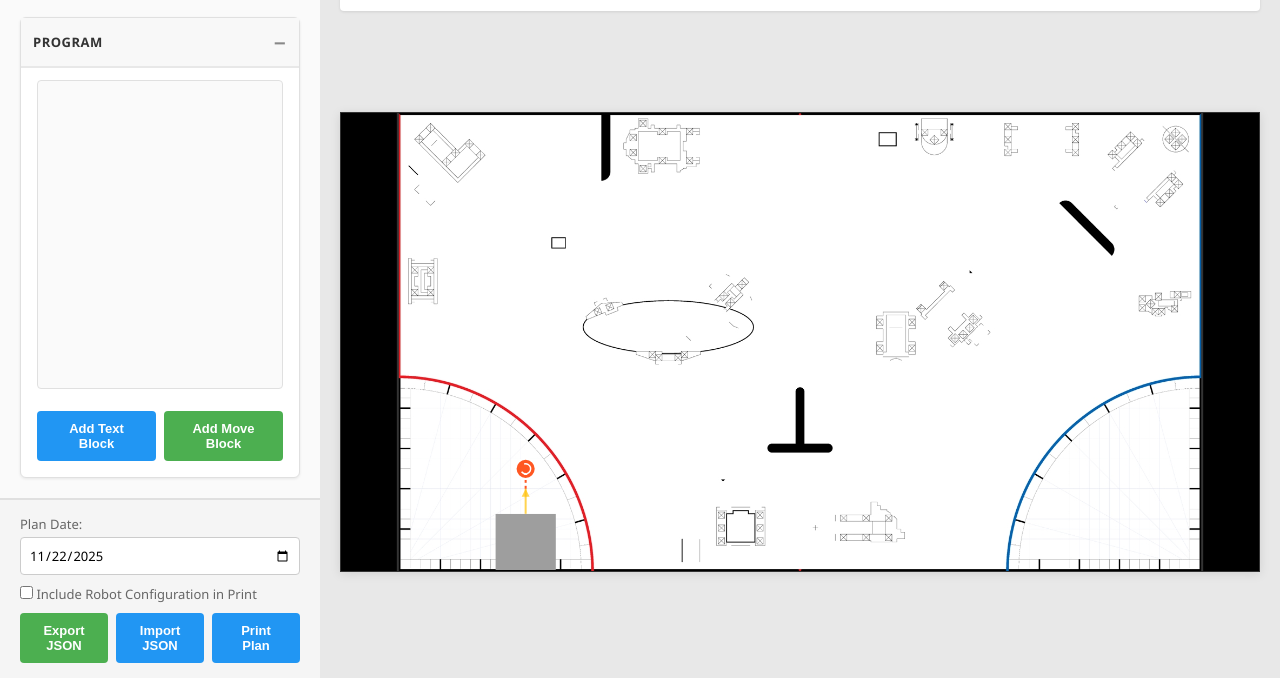
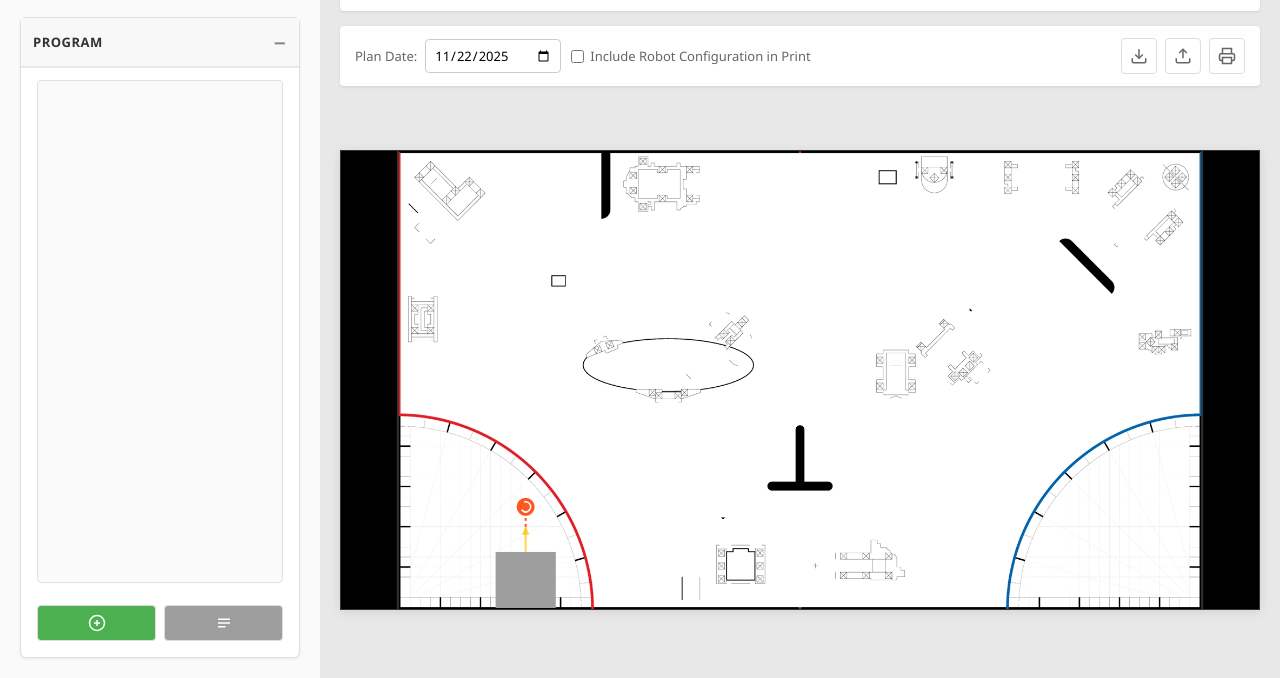
Before and after one commit to Lansing-Tech-Studio/mission-path-planner, a website: page index.html in a window 1280 px wide. Both pictures are taken after a click on the button "PROGRAM". Shown: the part 122-800 px from the top of the page. Drawn offline with Linux system fonts and the light colour scheme.

Commit message:
feat(ui): Enhance button layout and styles for improved user interaction (#6)

```diff
--- a/app.js
+++ b/app.js
@@ -115,7 +115,7 @@ class MissionPlanner {
             matAlignment.addEventListener('change', () => this.update());
         }
 
-        // Block management
+        // Block management (Program tab)
         document.getElementById('addTextBlock').addEventListener('click', () => {
             this.blocks.addTextBlock();
             this.update();
--- a/index.html
+++ b/index.html
@@ -137,8 +137,19 @@
                         <div class="section-content">
                         <div id="programBlocks" class="program-blocks"></div>
                         <div class="button-group">
-                            <button id="addTextBlock" class="btn btn-secondary">Add Text Block</button>
-                            <button id="addMoveBlock" class="btn btn-primary">Add Move Block</button>
+                            <button id="addMoveBlock" class="btn btn-success icon-btn" title="Add Move Block">
+                                <svg class="icon" viewBox="0 0 24 24" fill="none" stroke-width="2">
+                                    <circle cx="12" cy="12" r="10"/>
+                                    <path d="M12 8v8M8 12h8"/>
+                                </svg>
+                                <span class="btn-text">Move</span>
+                            </button>
+                            <button id="addTextBlock" class="btn btn-neutral icon-btn" title="Add Text Block">
+                                <svg class="icon" viewBox="0 0 24 24" fill="none" stroke-width="2">
+                                    <path d="M4 7h16M4 12h16M4 17h10"/>
+                                </svg>
+                                <span class="btn-text">Text</span>
+                            </button>
                         </div>
                         </div>
                     </section>
@@ -146,25 +157,7 @@
                 </div>
             </div>
 
-            <!-- Bottom Actions Bar -->
-            <div class="bottom-actions-bar">
-                <div class="form-group">
-                    <label for="planDate">Plan Date:</label>
-                    <input type="date" id="planDate">
-                </div>
-                <div class="form-group">
-                    <label>
-                        <input type="checkbox" id="printRobotConfig">
-                        Include Robot Configuration in Print
-                    </label>
-                </div>
-                <div class="button-group">
-                    <button id="exportBtn" class="btn btn-primary">Export JSON</button>
-                    <button id="importBtn" class="btn btn-secondary">Import JSON</button>
-                    <button id="printBtn" class="btn btn-secondary">Print Plan</button>
-                </div>
-                <input type="file" id="importFile" accept=".json" style="display: none;">
-            </div>
+
         </div>
 
         <!-- Right Panel: Canvas (75%) -->
@@ -173,6 +166,48 @@
                 <label for="description">Description (optional):</label>
                 <textarea id="description" rows="2" placeholder="Plan description..."></textarea>
             </div>
+
+            <!-- Plan Controls Bar -->
+            <div class="plan-controls-bar">
+                <div class="plan-date-group">
+                    <label for="planDate">Plan Date:</label>
+                    <input type="date" id="planDate">
+                </div>
+                <div class="print-config-group">
+                    <label>
+                        <input type="checkbox" id="printRobotConfig">
+                        <span class="checkbox-label">Include Robot Configuration in Print</span>
+                    </label>
+                </div>
+                <div class="plan-actions">
+                    <button id="exportBtn" class="icon-btn" title="Export Plan">
+                        <svg class="icon" viewBox="0 0 24 24" fill="none" stroke="currentColor" stroke-width="2">
+                            <path d="M21 15v4a2 2 0 0 1-2 2H5a2 2 0 0 1-2-2v-4"/>
+                            <polyline points="7 10 12 15 17 10"/>
+                            <line x1="12" y1="15" x2="12" y2="3"/>
+                        </svg>
+                        <span class="btn-text">Export</span>
+                    </button>
+                    <button id="importBtn" class="icon-btn" title="Import Plan">
+                        <svg class="icon" viewBox="0 0 24 24" fill="none" stroke="currentColor" stroke-width="2">
+                            <path d="M21 15v4a2 2 0 0 1-2 2H5a2 2 0 0 1-2-2v-4"/>
+                            <polyline points="17 8 12 3 7 8"/>
+                            <line x1="12" y1="3" x2="12" y2="15"/>
+                        </svg>
+                        <span class="btn-text">Import</span>
+                    </button>
+                    <button id="printBtn" class="icon-btn" title="Print Plan">
+                        <svg class="icon" viewBox="0 0 24 24" fill="none" stroke="currentColor" stroke-width="2">
+                            <polyline points="6 9 6 2 18 2 18 9"/>
+                            <path d="M6 18H4a2 2 0 0 1-2-2v-5a2 2 0 0 1 2-2h16a2 2 0 0 1 2 2v5a2 2 0 0 1-2 2h-2"/>
+                            <rect x="6" y="14" width="12" height="8"/>
+                        </svg>
+                        <span class="btn-text">Print</span>
+                    </button>
+                </div>
+            </div>
+            <input type="file" id="importFile" accept=".json" style="display: none;">
+
             <canvas id="missionCanvas"></canvas>
         </div>
     </div>
--- a/styles.css
+++ b/styles.css
@@ -248,6 +248,23 @@ body {
     transition: background-color 0.2s;
 }
 
+.btn.icon-btn {
+    display: inline-flex;
+    align-items: center;
+    justify-content: center;
+    gap: 6px;
+}
+
+.btn.icon-btn .icon {
+    width: 18px;
+    height: 18px;
+    flex-shrink: 0;
+}
+
+.btn.icon-btn .icon * {
+    stroke: inherit;
+}
+
 .btn-primary {
     background-color: #4CAF50;
     color: white;
@@ -255,6 +272,25 @@ body {
 
 .btn-primary:hover {
     background-color: #45a049;
+    border-color: #45a049;
+}
+
+.btn-primary .icon {
+    stroke: white !important;
+}
+
+.btn-success {
+    background-color: #4CAF50 !important;
+    color: white !important;
+}
+
+.btn-success:hover {
+    background-color: #45a049 !important;
+}
+
+.btn-success .icon,
+.btn-success .icon * {
+    stroke: white !important;
 }
 
 .btn-secondary {
@@ -264,6 +300,25 @@ body {
 
 .btn-secondary:hover {
     background-color: #0b7dda;
+    border-color: #0b7dda;
+}
+
+.btn-secondary .icon {
+    stroke: white !important;
+}
+
+.btn-neutral {
+    background-color: #9E9E9E !important;
+    color: white !important;
+}
+
+.btn-neutral:hover {
+    background-color: #757575 !important;
+}
+
+.btn-neutral .icon,
+.btn-neutral .icon * {
+    stroke: white !important;
 }
 
 .btn-danger {
@@ -472,6 +527,149 @@ body {
     border-color: #4CAF50;
 }
 
+/* Plan Controls Bar */
+.plan-controls-bar {
+    background-color: #ffffff;
+    padding: 12px 15px;
+    border-radius: 4px;
+    box-shadow: 0 1px 3px rgba(0, 0, 0, 0.1);
+    margin-bottom: 15px;
+    flex-shrink: 0;
+    display: flex;
+    align-items: center;
+    gap: 15px;
+    flex-wrap: wrap;
+}
+
+.plan-date-group {
+    display: flex;
+    align-items: center;
+    gap: 8px;
+}
+
+.plan-date-group label {
+    font-size: 13px;
+    color: #666;
+    font-weight: 500;
+    white-space: nowrap;
+}
+
+.plan-date-group input[type="date"] {
+    padding: 6px 8px;
+    border: 1px solid #ccc;
+    border-radius: 4px;
+    font-size: 13px;
+    font-family: inherit;
+}
+
+.plan-date-group input[type="date"]:focus {
+    outline: none;
+    border-color: #4CAF50;
+}
+
+.print-config-group {
+    display: flex;
+    align-items: center;
+}
+
+.print-config-group label {
+    display: flex;
+    align-items: center;
+    gap: 6px;
+    font-size: 13px;
+    color: #666;
+    cursor: pointer;
+}
+
+.print-config-group input[type="checkbox"] {
+    width: auto;
+    margin: 0;
+    cursor: pointer;
+}
+
+.checkbox-label {
+    white-space: nowrap;
+}
+
+.plan-actions {
+    display: flex;
+    gap: 8px;
+    margin-left: auto;
+}
+
+/* Icon Buttons */
+.icon-btn {
+    display: inline-flex;
+    align-items: center;
+    gap: 6px;
+    padding: 8px 12px;
+    border: 1px solid #ddd;
+    border-radius: 4px;
+    background-color: #fff;
+    color: #666;
+    font-size: 13px;
+    font-weight: 500;
+    cursor: pointer;
+    transition: all 0.2s;
+    white-space: nowrap;
+}
+
+.icon-btn:hover {
+    background-color: #f5f5f5;
+    border-color: #4CAF50;
+    color: #4CAF50;
+}
+
+.icon-btn .icon {
+    width: 18px;
+    height: 18px;
+    flex-shrink: 0;
+}
+
+.icon-btn .btn-text {
+    display: inline;
+}
+
+/* Hide text on smaller screens when it would wrap */
+@media (max-width: 1400px) {
+    .plan-controls-bar {
+        gap: 10px;
+    }
+
+    .icon-btn {
+        padding: 8px;
+    }
+
+    .icon-btn .btn-text {
+        display: none;
+    }
+}
+
+/* Even smaller screens - stack controls vertically */
+@media (max-width: 1200px) {
+    .plan-controls-bar {
+        flex-direction: column;
+        align-items: stretch;
+        gap: 10px;
+    }
+
+    .plan-actions {
+        margin-left: 0;
+        justify-content: flex-start;
+    }
+
+    .checkbox-label {
+        white-space: normal;
+    }
+}
+
+/* Show text again on larger screens */
+@media (min-width: 1600px) {
+    .icon-btn .btn-text {
+        display: inline;
+    }
+}
+
 #missionCanvas {
     background-color: white;
     box-shadow: 0 2px 10px rgba(0, 0, 0, 0.1);
```
Also changed, not shown: tests/integration/app.spec.js (+8 -8 lines).
